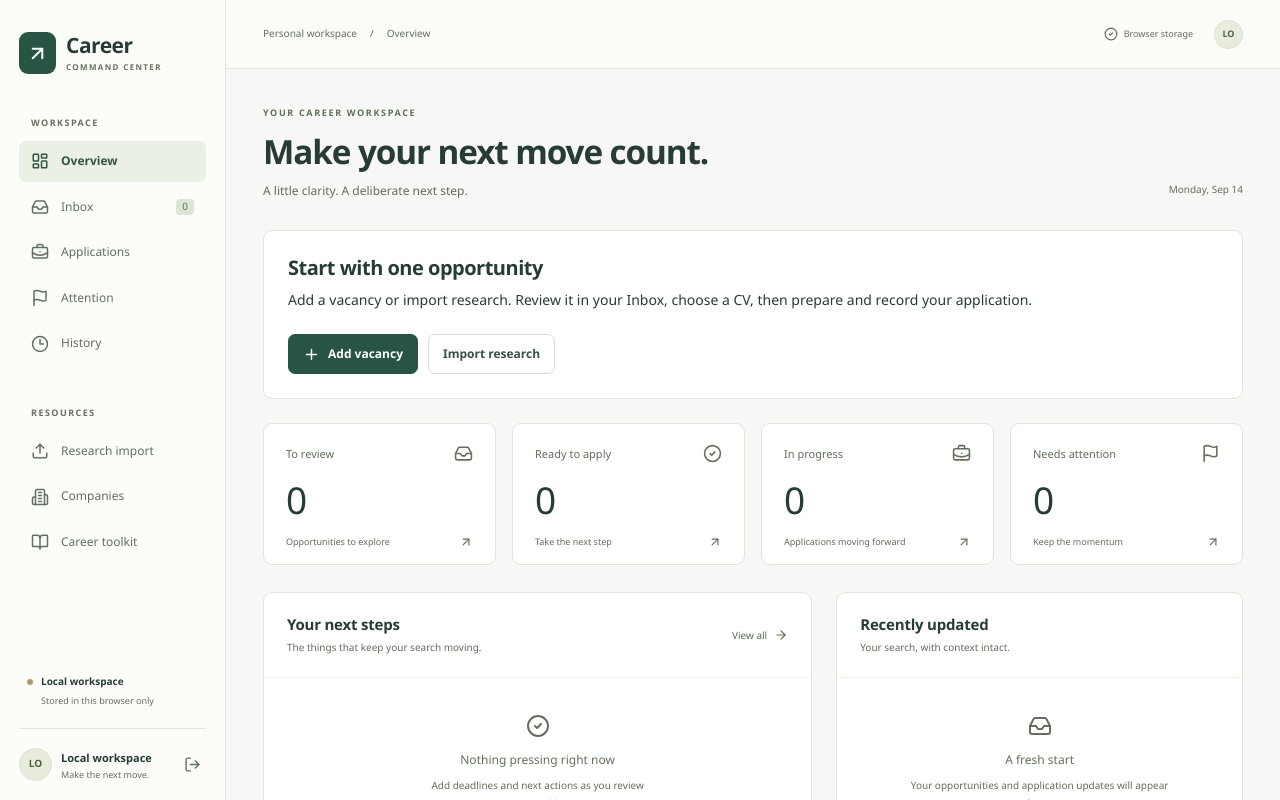
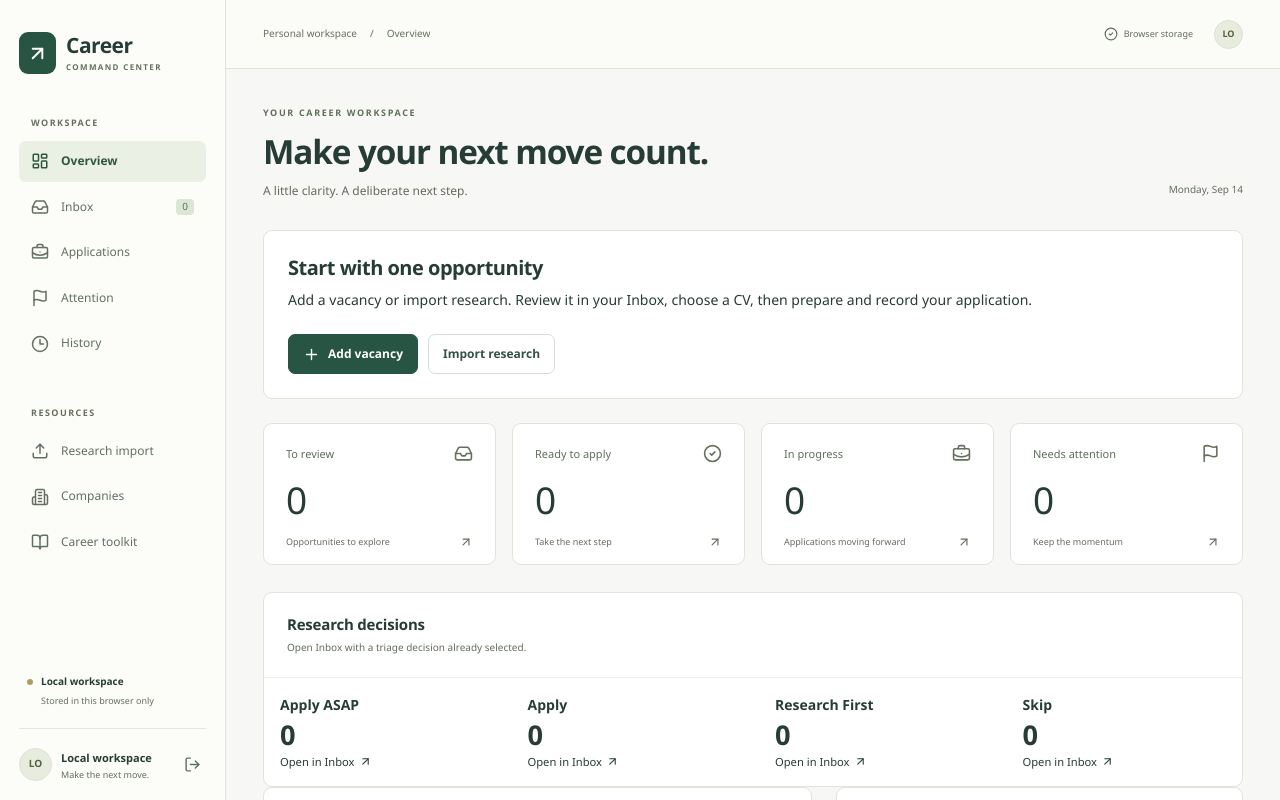
Before and after one commit to xympyo/job_app, a React (Vite) app: page /login in a window 1280 px wide. Both pictures are taken after a click on the button "Open local workspace". Shown: the top 800 px of the page. Built offline with nearby package versions, Linux system fonts and the light colour scheme.

Commit message:
fix(navigation): deep-link overview and inbox filters

```diff
--- a/src/pages/Dashboard.jsx
+++ b/src/pages/Dashboard.jsx
@@ -11,7 +11,7 @@ import {
   Plus,
 } from "lucide-react";
 import { useWorkspace } from "../context";
-import { attentionItems, today } from "../lib/domain";
+import { attentionItems, today, triageDecisionMatches } from "../lib/domain";
 import { TERMINAL } from "../lib/constants";
 import { Badge, Button, Empty, formatDateTime } from "../components/ui";
 import JobForm from "../components/JobForm";
@@ -68,6 +68,10 @@ export default function Dashboard({ attentionOnly = false }) {
   const active = data.applications.filter(
     (a) => !TERMINAL.includes(a.status),
   ).length;
+  const triageShortcuts = ["Apply ASAP", "Apply", "Research First", "Skip"].map((decision) => ({
+    decision,
+    count: data.jobs.filter((job) => triageDecisionMatches(job, decision)).length,
+  }));
   const recent = [
     ...data.jobs.map((j) => ({
       ...j,
@@ -162,7 +166,7 @@ export default function Dashboard({ attentionOnly = false }) {
             title: "Ready to apply",
             value: ready,
             icon: CheckCircle2,
-            to: "/applications",
+            to: "/inbox?status=Ready%20to%20Apply",
             sub: "Take the next step",
           },
           {
@@ -193,6 +197,16 @@ export default function Dashboard({ attentionOnly = false }) {
           </Link>
         ))}
       </div>
+      <section className="panel triage-shortcuts" aria-label="Triage decisions">
+        <div className="panel-heading"><div><h2>Research decisions</h2><p>Open Inbox with a triage decision already selected.</p></div></div>
+        <div className="triage-shortcut-grid">
+          {triageShortcuts.map(({ decision, count }) => (
+            <Link key={decision} className="triage-shortcut" to={`/inbox?triage=${encodeURIComponent(decision)}`}>
+              <strong>{decision}</strong><span>{count}</span><small>Open in Inbox <ArrowUpRight size={13} /></small>
+            </Link>
+          ))}
+        </div>
+      </section>
       <div className="dashboard-columns">
         <section className="panel">
           <div className="panel-heading">
--- a/src/pages/Workspace.jsx
+++ b/src/pages/Workspace.jsx
@@ -1,5 +1,5 @@
-import { useState } from "react";
-import { Link, useParams } from "react-router-dom";
+import { useEffect, useState } from "react";
+import { Link, useParams, useSearchParams } from "react-router-dom";
 import {
   ArrowUpRight,
   MapPin,
@@ -140,10 +140,26 @@ export function JobCard({ job, area, selected }) {
 export default function Workspace({ area }) {
   const { data } = useWorkspace(),
     { id } = useParams();
-  const [filters, setFilters] = useState({}),
+  const [searchParams, setSearchParams] = useSearchParams();
+  const [filters, setFilters] = useState(() => ({
+    triage: searchParams.get("triage") || "",
+    status: searchParams.get("status") || "",
+    query: searchParams.get("query") || "",
+  })),
     [expanded, setExpanded] = useState(false),
     [adding, setAdding] = useState(false);
-  const set = (key, v) => setFilters((f) => ({ ...f, [key]: v }));
+  useEffect(() => {
+    setFilters((current) => ({ ...current, triage: searchParams.get("triage") || "", status: searchParams.get("status") || "", query: searchParams.get("query") || "" }));
+  }, [searchParams]);
+  const set = (key, v) => {
+    setFilters((f) => ({ ...f, [key]: v }));
+    if (["triage", "status", "query"].includes(key))
+      setSearchParams((current) => {
+        const next = new URLSearchParams(current);
+        if (v) next.set(key, v); else next.delete(key);
+        return next;
+      });
+  };
   const jobs = filterJobs(data, { ...filters, area });
   const selected = data.jobs.find((j) => j.id === id);
   const titles = {
@@ -190,6 +206,13 @@ export default function Workspace({ area }) {
           </div>
           {expanded && (
             <div className="filters">
+              {area === "inbox" && <Select
+                label="Triage decision"
+                options={["Apply ASAP", "Apply", "Research First", "Skip"]}
+                empty="All triage decisions"
+                value={filters.triage || ""}
+                onChange={(e) => set("triage", e.target.value)}
+              />}
                 <Select
                 label="Status"
                 options={[...new Set([...REVIEW_STATES, ...STAGES])]}
@@ -271,7 +294,7 @@ export default function Workspace({ area }) {
                 />
                 Deadline within 7 days
               </label>
-              <Button onClick={() => setFilters({})}>Clear filters</Button>
+              <Button onClick={() => { setFilters({}); setSearchParams({}); }}>Clear filters</Button>
             </div>
           )}
           <div className="list-meta">
--- a/src/styles.css
+++ b/src/styles.css
@@ -1389,6 +1389,13 @@
   color: #405e38;
   margin-right: 4px;
 }
+.triage-shortcuts { margin-top: 1rem; }
+.triage-shortcut-grid { display: grid; grid-template-columns: repeat(4, minmax(0, 1fr)); gap: .75rem; }
+.triage-shortcut { display: flex; flex-direction: column; gap: .3rem; padding: 1rem; border: 1px solid var(--line); border-radius: .75rem; color: inherit; text-decoration: none; background: var(--paper); transition: border-color .15s, transform .15s; }
+.triage-shortcut:hover, .triage-shortcut:focus-visible { border-color: var(--ink); transform: translateY(-1px); outline: none; }
+.triage-shortcut span { font-size: 1.7rem; font-weight: 700; line-height: 1; }
+.triage-shortcut small { color: var(--muted); display: flex; align-items: center; gap: .25rem; }
+@media (max-width: 700px) { .triage-shortcut-grid { grid-template-columns: repeat(2, minmax(0, 1fr)); } }
 .global-error {
   padding: 16px 30px 0;
   display: flex;
```
Also changed, not shown: src/lib/domain.js, 4 other files (tests, documents, lock files or other folders).
